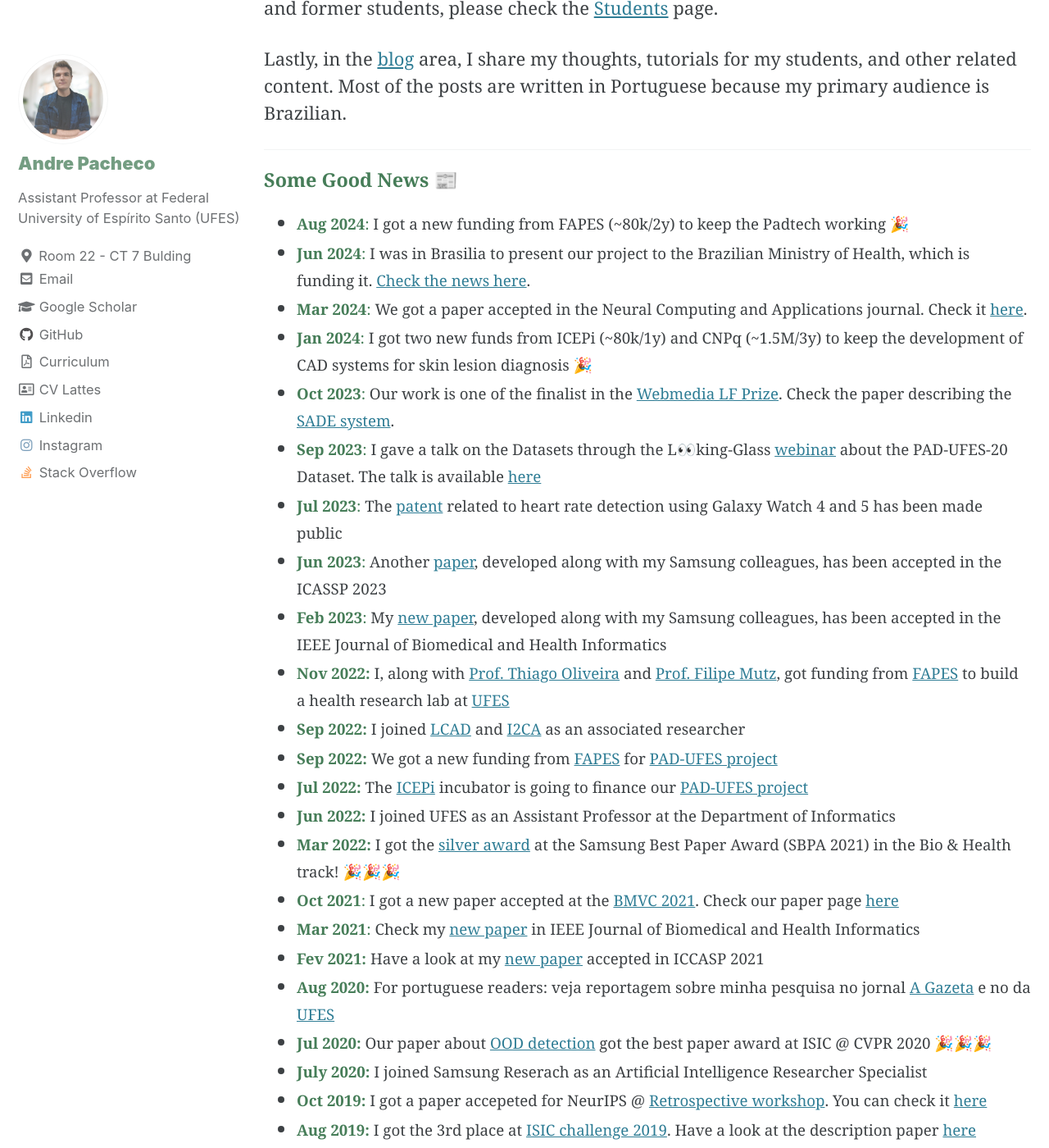
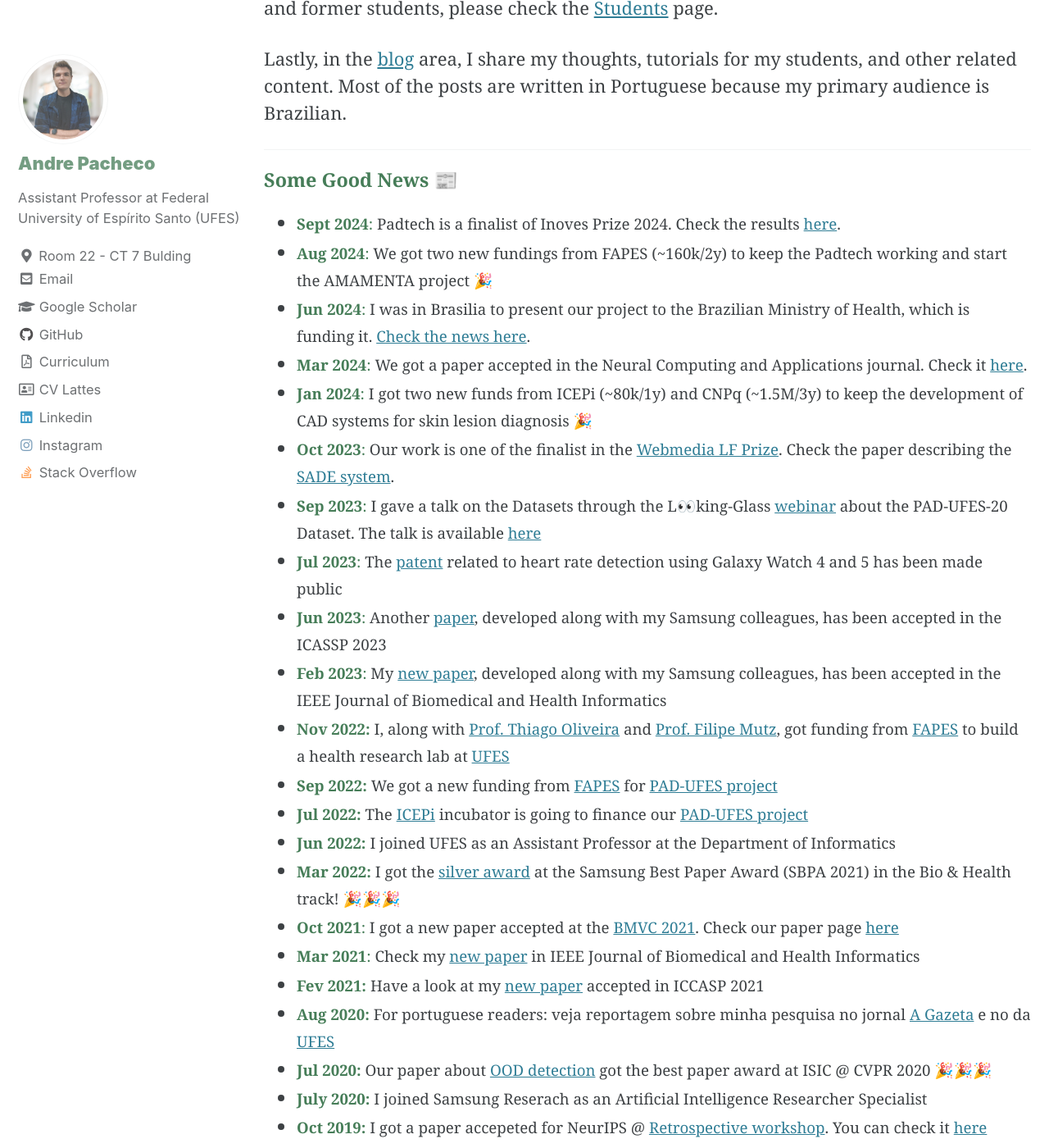
Before and after one commit to paaatcha/paaatcha.github.io, a Jekyll site: the page built from index.md, in a window 1280 px wide and 1400 px high, scrolled down 637 px. Shown: the whole window at 82% size. Built offline with Jekyll 4.4.1, drawn with Linux system fonts in a browser that asks for light colours; cached includes are drawn as plain includes.

Commit message:
noticias

```diff
--- a/index.md
+++ b/index.md
@@ -26,7 +26,8 @@ ___
 #### Some Good News 📰
 {: .index_color}
 
-+ <span class="news"> <span class="index_color"> **Aug 2024**: </span> I got a new funding from FAPES (~80k/2y) to keep the Padtech working 🎉</span>
++ <span class="news"> <span class="index_color"> **Sept 2024**: </span> Padtech is a finalist of Inoves Prize 2024. Check the results [here](https://inoves.es.gov.br/).</span>
++ <span class="news"> <span class="index_color"> **Aug 2024**: </span> We got two new fundings from FAPES (~160k/2y) to keep the Padtech working and start the AMAMENTA project 🎉</span>
 + <span class="news"> <span class="index_color"> **Jun 2024**: </span> I was in Brasilia to present our project to the Brazilian Ministry of Health, which is funding it. [Check the news here](https://life.inf.ufes.br/blog/seminario-marco-zero/).</span>
 + <span class="news"> <span class="index_color"> **Mar 2024**: </span> We got a paper accepted in the Neural Computing and Applications journal. Check it [here](https://link.springer.com/article/10.1007/s00521-024-09615-z).</span>
 + <span class="news"> <span class="index_color"> **Jan 2024**: </span> I got two new funds from ICEPi (~80k/1y) and CNPq (~1.5M/3y) to keep the development of CAD systems for skin lesion diagnosis 🎉 </span>
@@ -36,7 +37,6 @@ ___
 + <span class="news"> <span class="index_color"> **Jun 2023**: </span> Another [paper](https://ieeexplore.ieee.org/document/10095339), developed along with my Samsung colleagues, has been accepted in the ICASSP 2023 </span>
 + <span class="news"> <span class="index_color"> **Feb 2023**: </span> My [new paper](https://ieeexplore.ieee.org/document/10057982), developed along with my Samsung colleagues, has been accepted in the IEEE Journal of Biomedical and Health Informatics </span>
 + <span class="news"> <span class="index_color"> **Nov 2022:** </span> I, along with [Prof. Thiago Oliveira](http://www.inf.ufes.br/~todsantos/home-2) and [Prof. Filipe Mutz](http://www.fmtz.com.br/about/), got funding from [FAPES](https://fapes.es.gov.br/) to build a health research lab at [UFES](https://ufes.br/)</span>
-+ <span class="news"> <span class="index_color"> **Sep 2022:** </span> I joined [LCAD](http://www.lcad.inf.ufes.br/) and [I2CA](http://i2ca.ai/) as an associated researcher </span>
 + <span class="news"> <span class="index_color"> **Sep 2022:** </span> We got a new funding from [FAPES](https://fapes.es.gov.br/) for [PAD-UFES project](/projects/skin_cancer_diagnosis/)</span>
 + <span class="news"> <span class="index_color"> **Jul 2022:** </span> The [ICEPi](https://icepi.es.gov.br/) incubator is going to finance our [PAD-UFES project](/projects/skin_cancer_diagnosis/)  </span>
 + <span class="news"> <span class="index_color"> **Jun 2022:** </span> I joined UFES as an Assistant Professor at the Department of Informatics </span>
```
Also changed, not shown: _pages/research.md (+0 -1 lines).
